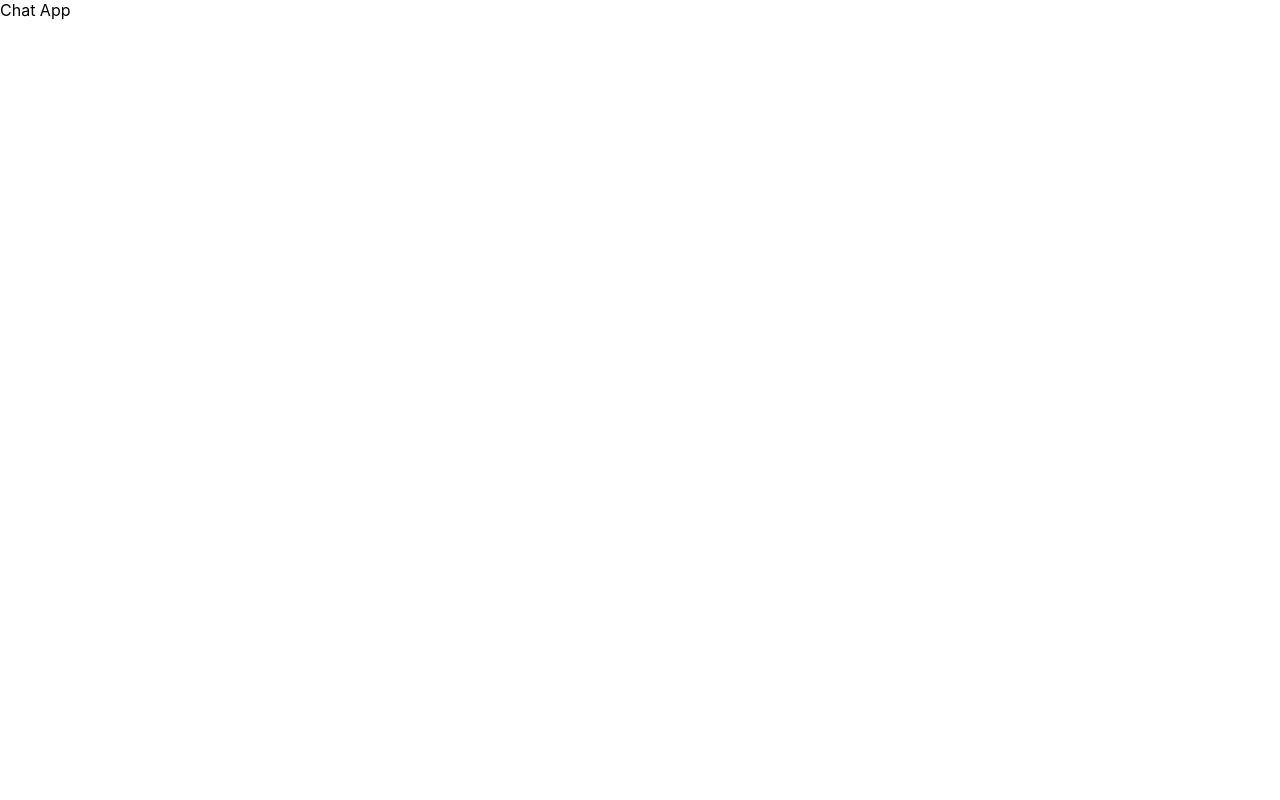
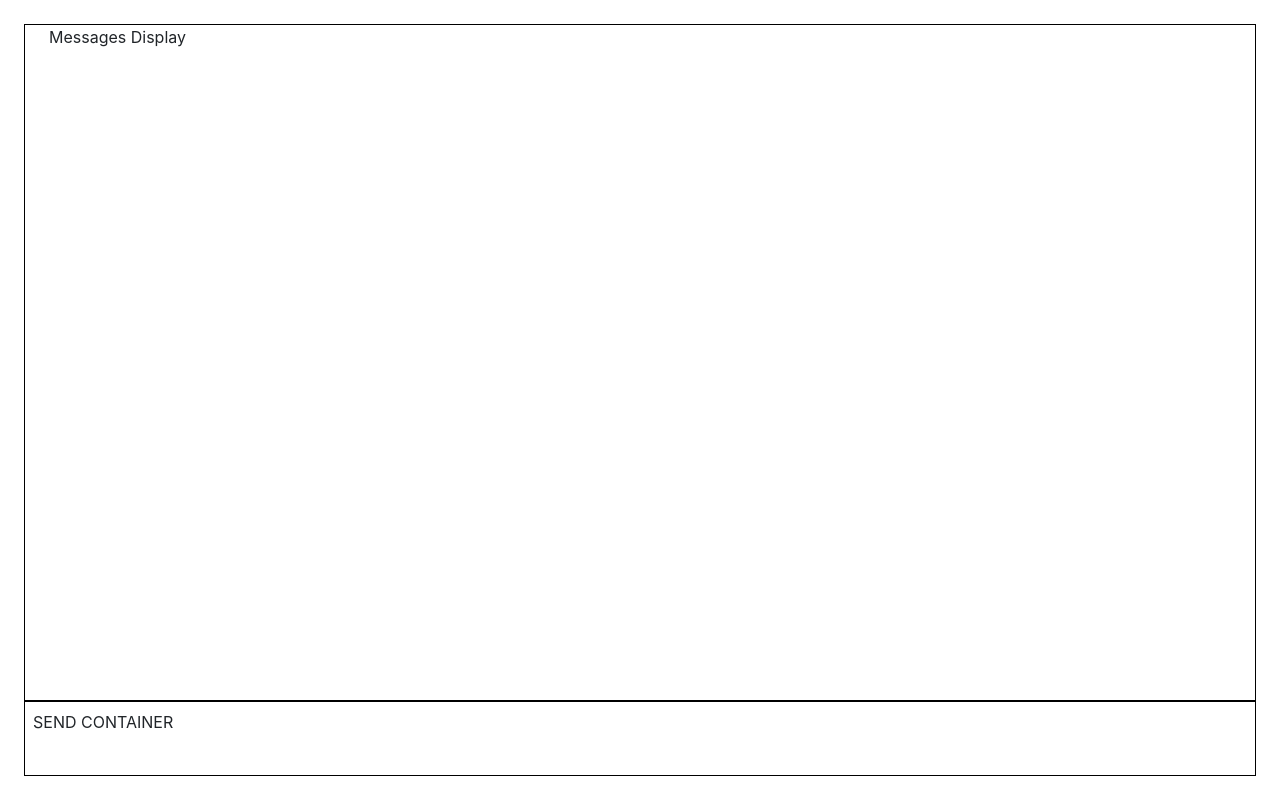
Before and after one commit to sianlouisa/react-chat-app, a React (Create React App) app: page / in a window 1280 px wide. Built offline with nearby package versions, Linux system fonts and the light colour scheme.

Commit message:
added container components for displaying and sending messages

```diff
--- a/package.json
+++ b/package.json
@@ -3,6 +3,8 @@
 	"version": "0.1.0",
 	"private": true,
 	"dependencies": {
+		"axios": "^0.19.0",
+		"node-sass": "^4.12.0",
 		"react": "^16.10.2",
 		"react-dom": "^16.10.2",
 		"react-scripts": "3.2.0"
@@ -10,6 +12,7 @@
 	"scripts": {
 		"start": "react-scripts start",
 		"build": "react-scripts build",
+		"sass": "node-sass src/styles/styles.scss public/main.css -w",
 		"test": "react-scripts test",
 		"eject": "react-scripts eject"
 	},
--- a/public/index.html
+++ b/public/index.html
@@ -23,7 +23,14 @@
       Unlike "/favicon.ico" or "favicon.ico", "%PUBLIC_URL%/favicon.ico" will
       work correctly both with client-side routing and a non-root public URL.
       Learn how to configure a non-root public URL by running `npm run build`.
-    -->
+		-->
+		<link
+			rel="stylesheet"
+			href="https://stackpath.bootstrapcdn.com/bootstrap/4.3.1/css/bootstrap.min.css"
+			integrity="sha384-ggOyR0iXCbMQv3Xipma34MD+dH/1fQ784/j6cY/iJTQUOhcWr7x9JvoRxT2MZw1T"
+			crossorigin="anonymous"
+		/>
+		<link rel="stylesheet" href="%PUBLIC_URL%/main.css" />
 		<title>Doodle Chat App</title>
 	</head>
 	<body>
--- a/src/App.js
+++ /dev/null
@@ -1,11 +0,0 @@
-import React from 'react';
-
-function App() {
-  return (
-    <div className="App">
-       Chat App
-    </div>
-  );
-}
-
-export default App;
--- /dev/null
+++ b/src/App.jsx
@@ -0,0 +1,14 @@
+import React from 'react';
+import ChatDisplayContainer from "./components/chat-display/chat-display-container";
+import SendMessageContainer from "./components/send-message/send-message-container";
+
+function App() {
+  return (
+    <div className="app">
+      <ChatDisplayContainer />
+      <SendMessageContainer />
+    </div>
+  );
+}
+
+export default App;
--- /dev/null
+++ b/src/components/chat-display/chat-display-container.jsx
@@ -0,0 +1,13 @@
+import React from "react";
+
+class ChatDisplayContainer extends React.Component {
+  render() {
+    return (
+      <div className="chat-display-container">
+        Messages Display
+      </div>
+    );
+  }
+}
+
+export default ChatDisplayContainer;
--- /dev/null
+++ b/src/components/send-message/send-message-container.jsx
@@ -0,0 +1,13 @@
+import React from "react";
+
+class SendMessageContainer extends React.Component {
+  render() {
+    return (
+      <div className="send-message-container">
+        SEND CONTAINER
+      </div>
+    );
+  }
+}
+
+export default SendMessageContainer;
--- /dev/null
+++ b/src/styles/_app.scss
@@ -0,0 +1,7 @@
+.app {
+	display: flex;
+	flex-direction: column;
+	width: 100vw;
+	height: 100vh;
+	padding: 24px;
+}
--- /dev/null
+++ b/src/styles/_chat-display-container.scss
@@ -0,0 +1,5 @@
+.chat-display-container {
+	border: 1px black solid;
+	height: 90%;
+	padding: 0 24px 16px 24px;
+}
--- /dev/null
+++ b/src/styles/_send-message-container.scss
@@ -0,0 +1,5 @@
+.send-message-container {
+	border: 1px black solid;
+	height: 10%;
+	padding: 8px 8px;
+}
--- /dev/null
+++ b/src/styles/styles.scss
@@ -0,0 +1,3 @@
+@import "app";
+@import "chat-display-container";
+@import "send-message-container";
```
Also changed, not shown: 2 other files (tests, documents, lock files or other folders). Lines whose indentation alone changed are shown as unchanged.
